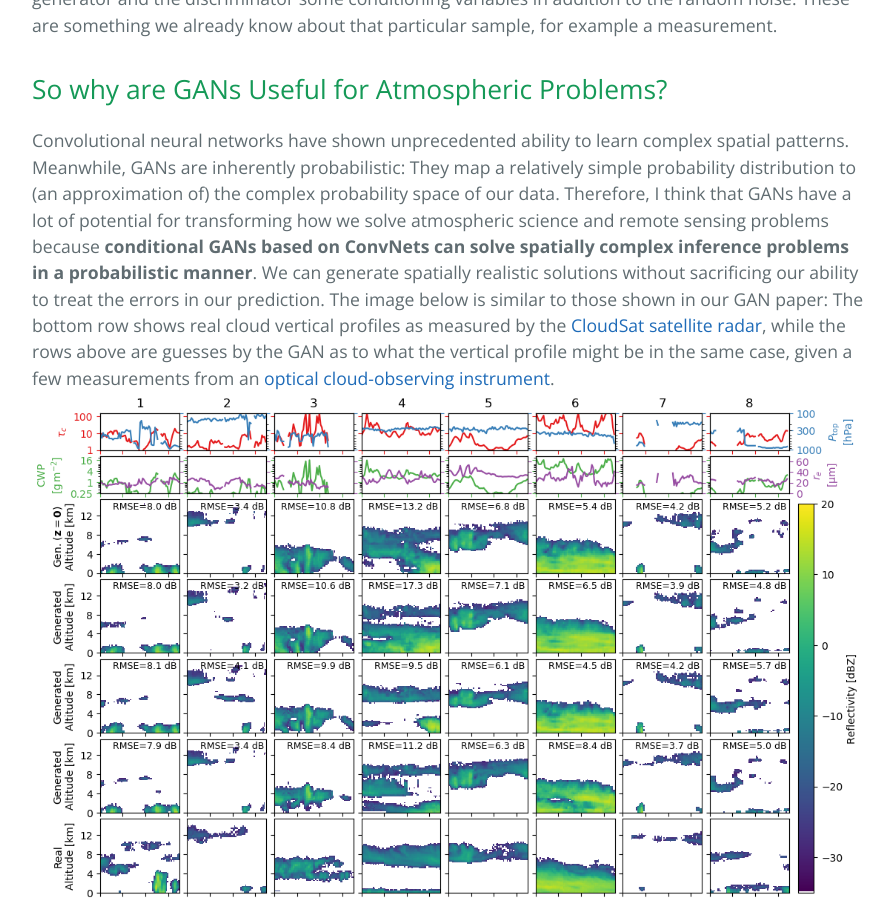
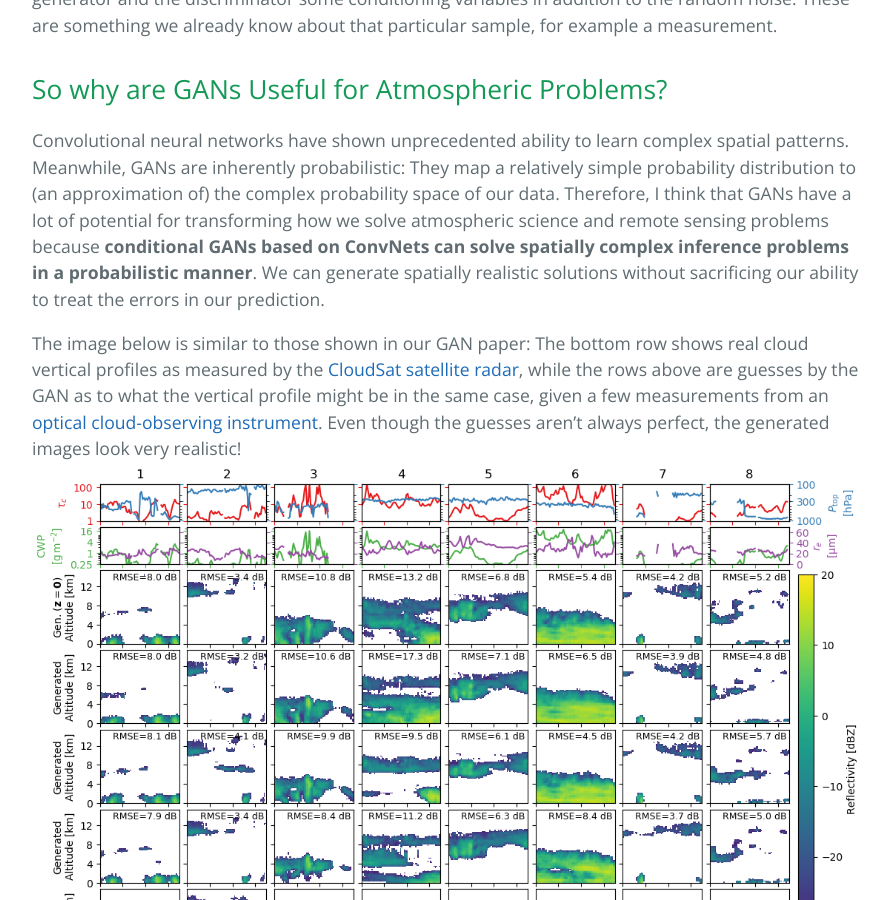
Before and after one commit to jleinonen/jleinonen.github.io, a Jekyll site: the page built from _posts/2019-06-06-gans-atmos.md, in a window 1280 px wide and 900 px high, scrolled down 1795 px. Shown: the whole window, without its empty margins (192-1086 px from the left). Built offline with Jekyll 4.4.1, drawn with Linux system fonts in a browser that asks for light colours; formulas are drawn with MathJax 3.

Commit message:
GAN post edited

```diff
--- a/_posts/2019-06-06-gans-atmos.md
+++ b/_posts/2019-06-06-gans-atmos.md
@@ -31,7 +31,9 @@ A relatively straightforward extension of the GAN is the _conditional_ GAN. In t
 
 ## So why are GANs Useful for Atmospheric Problems?
 
-Convolutional neural networks have shown unprecedented ability to learn complex spatial patterns. Meanwhile, GANs are inherently probabilistic: They map a relatively simple probability distribution to (an approximation of) the complex probability space of our data. Therefore, I think that GANs have a lot of potential for transforming how we solve atmospheric science and remote sensing problems because __conditional GANs based on ConvNets can solve spatially complex inference problems in a probabilistic manner__. We can generate spatially realistic solutions without sacrificing our ability to treat the errors in our prediction. The image below is similar to those shown in our GAN paper: The bottom row shows real cloud vertical profiles as measured by the [CloudSat satellite radar](https://cloudsat.atmos.colostate.edu/), while the rows above are guesses by the GAN as to what the vertical profile might be in the same case, given a few measurements from an [optical cloud-observing instrument](https://modis.gsfc.nasa.gov/).
+Convolutional neural networks have shown unprecedented ability to learn complex spatial patterns. Meanwhile, GANs are inherently probabilistic: They map a relatively simple probability distribution to (an approximation of) the complex probability space of our data. Therefore, I think that GANs have a lot of potential for transforming how we solve atmospheric science and remote sensing problems because __conditional GANs based on ConvNets can solve spatially complex inference problems in a probabilistic manner__. We can generate spatially realistic solutions without sacrificing our ability to treat the errors in our prediction.
+
+The image below is similar to those shown in our GAN paper: The bottom row shows real cloud vertical profiles as measured by the [CloudSat satellite radar](https://cloudsat.atmos.colostate.edu/), while the rows above are guesses by the GAN as to what the vertical profile might be in the same case, given a few measurements from an [optical cloud-observing instrument](https://modis.gsfc.nasa.gov/). Even though the guesses aren't always perfect, the generated images look very realistic!
 ![Samples of GAN-generated cloud vertical profiles]({{site.url}}/assets/img/cloudsat_gan_samples.png)
 
 Now, that said, with GANs we need to adopt a different way of thinking about uncertainty, compared to what most of us are accustomed to. GANs don't directly provide uncertainty metrics: There are no direct outputs of, say, the mean and standard deviation we're accustomed to. Instead, we need to approach uncertainty through sampling. We can generate many noise inputs for the GAN, and see what happens to the output. And if we really do want the mean and the standard deviation, we can in principle calculate those from the sampled outputs.
```
